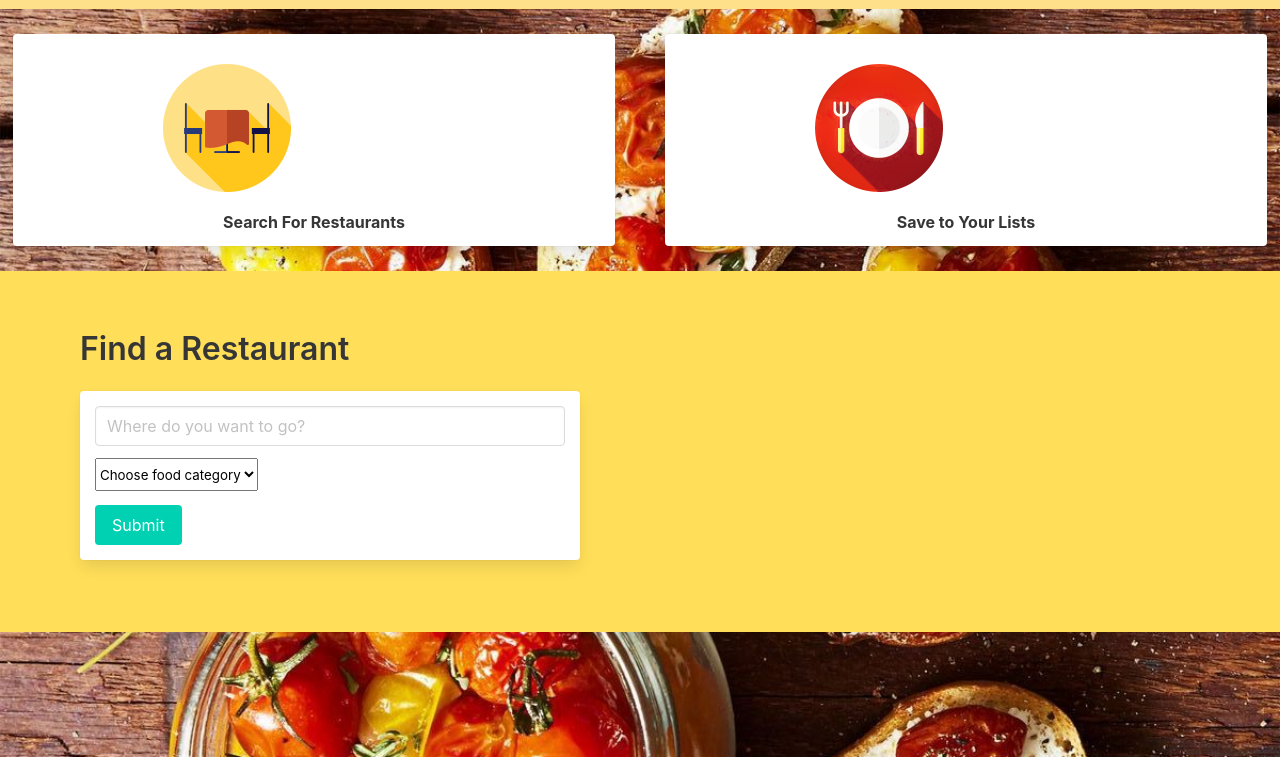
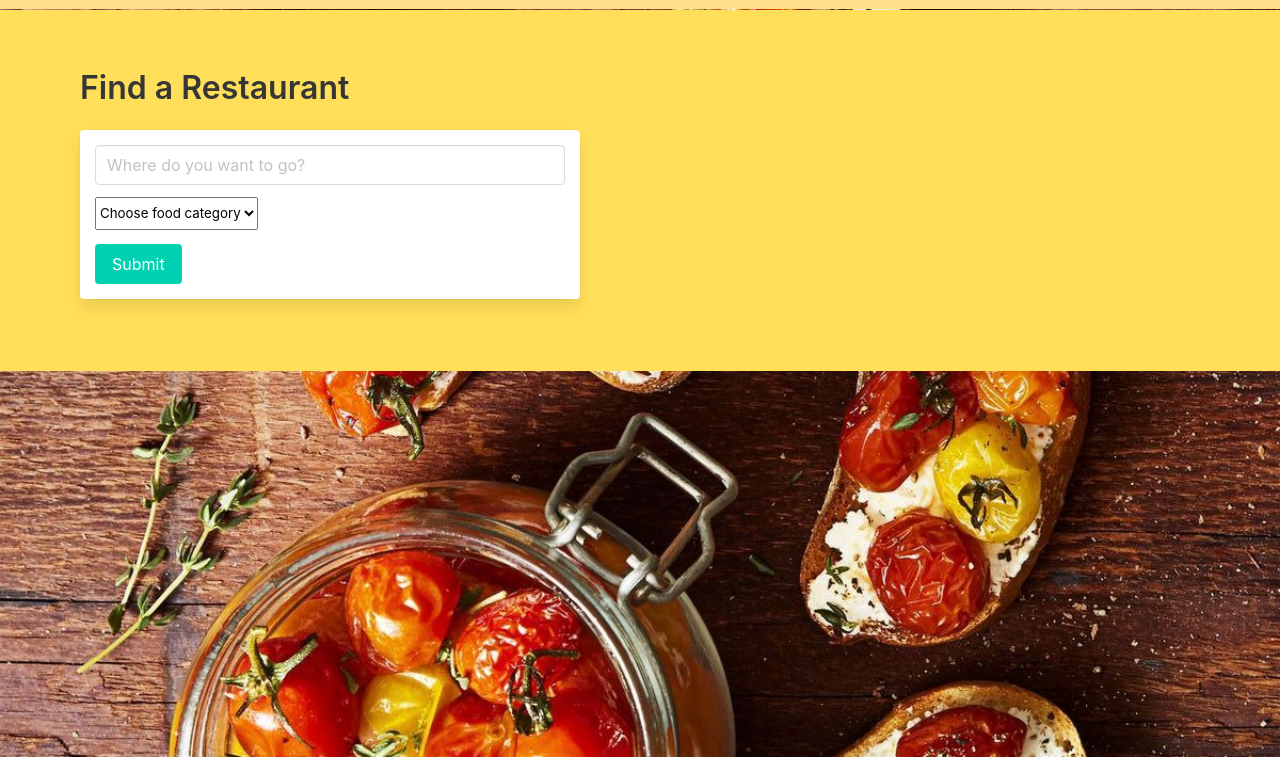
Before and after one commit to Jonathan-Goldstein/RecipeApp, a plain HTML site: page index.html in a window 1280 px wide. Shown: the part 43-800 px from the top of the page. Drawn offline with nearby package versions, Linux system fonts and the light colour scheme; files whose address does not match are found by name.

Commit message:
Update index.html

```diff
--- a/index.html
+++ b/index.html
@@ -39,34 +39,6 @@
 
 
     </nav>
-    <div class="columns">
-        <div class="column is-one-half">
-            <div class="card topcards">
-                <div class="card-image  homeimage">
-                    <figure class="image is-128x128 cardicon">
-                        <img src="./assets/images/table1.png" class="center" alt="Placeholder image">
-                    </figure>
-                </div>
-                <p class="card-header-title toptext is-centered">
-                    Search For Restaurants
-                </p>
-            </div>
-        </div>
-        <div class="column is-one-half">
-            <div class="card topcards">
-
-                <div class="card-image homeimage">
-                    <figure class="image is-128x128 cardicon ">
-                        <img src="./assets/images/table2.png" class="center" alt="Placeholder image">
-                    </figure>
-                </div>
-                <p class="card-header-title toptext is-centered">
-                    Save to Your Lists
-                </p>
-
-            </div>
-        </div>
-    </div>
 
 
     <div class="container is-fluid searchRest">
```
